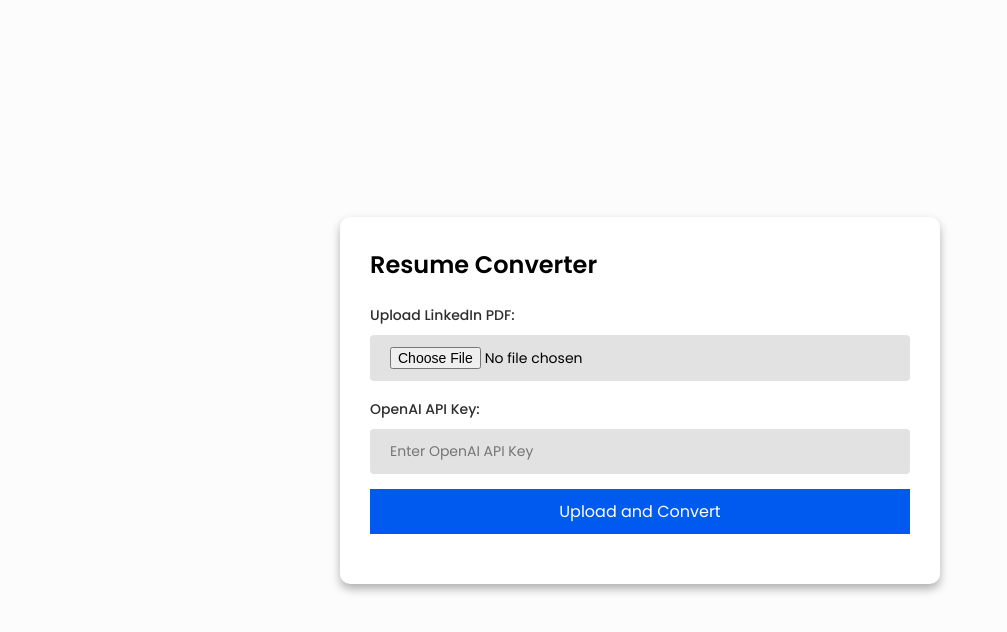
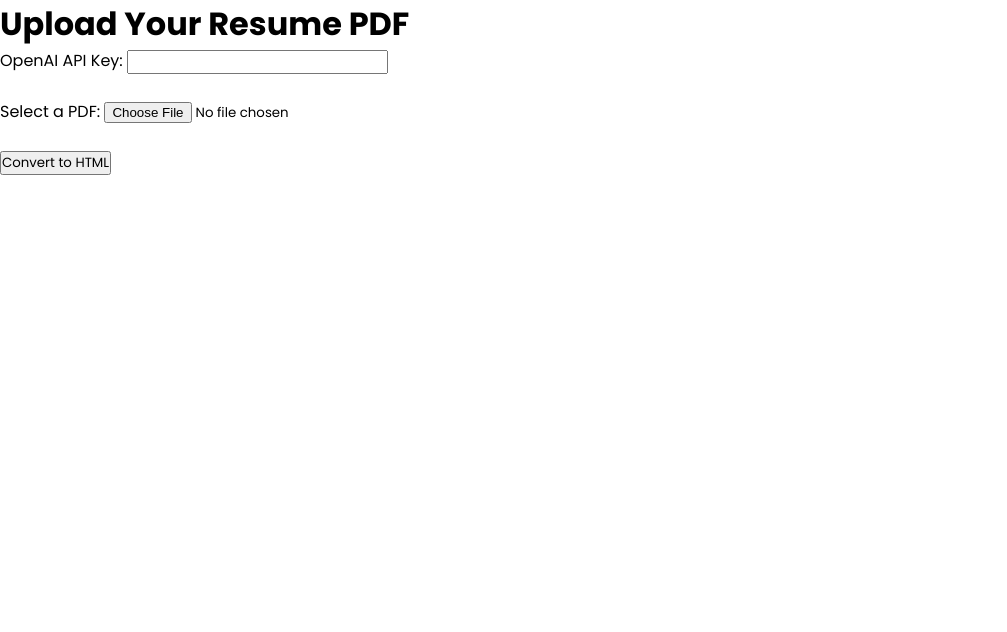
Before and after one commit to manu2576/Verbaflo_Assignment, a plain HTML site: page index.html in a window 1280 px wide. Shown: the whole page, without its empty margins (0-1007 px from the left). Drawn offline with Linux system fonts and the light colour scheme.

Commit message:
Update index.html

```diff
--- a/index.html
+++ b/index.html
@@ -3,28 +3,22 @@
 <head>
     <meta charset="UTF-8">
     <meta name="viewport" content="width=device-width, initial-scale=1.0">
-    <title>Resume Converter</title>
+    <title>Resume to HTML Converter</title>
     <link rel="stylesheet" href="style.css">
 </head>
 <body>
-    <div class="container">
-        <div class="card">
-            <h3>Resume Converter</h3>
-            <form id="uploadForm" enctype="multipart/form-data">
-                <div class="form-group">
-                    <label for="pdf">Upload LinkedIn PDF:</label>
-                    <input type="file" id="pdf" name="pdf" accept=".pdf" required>
-                </div>
-                <div class="form-group">
-                    <label for="api_key">OpenAI API Key:</label>
-                    <input type="text" id="api_key" name="api_key" placeholder="Enter OpenAI API Key" required>
-                </div>
-                <button type="submit" class="btn">Upload and Convert</button>
-            </form>
-            <div id="result"></div>
-        </div>
-    </div>
+    <h1>Upload Your Resume PDF</h1>
+    <form id="uploadForm">
+        <label for="api_key">OpenAI API Key:</label>
+        <input type="text" id="api_key" required><br><br>
 
+        <label for="pdf">Select a PDF:</label>
+        <input type="file" id="pdf" accept=".pdf" required><br><br>
+
+        <button type="submit">Convert to HTML</button>
+    </form>
+    <div id="result"></div>
+    <script src="https://unpkg.com/pdf-lib/dist/pdf-lib.min.js"></script>
     <script src="script.js"></script>
 </body>
 </html>
```
